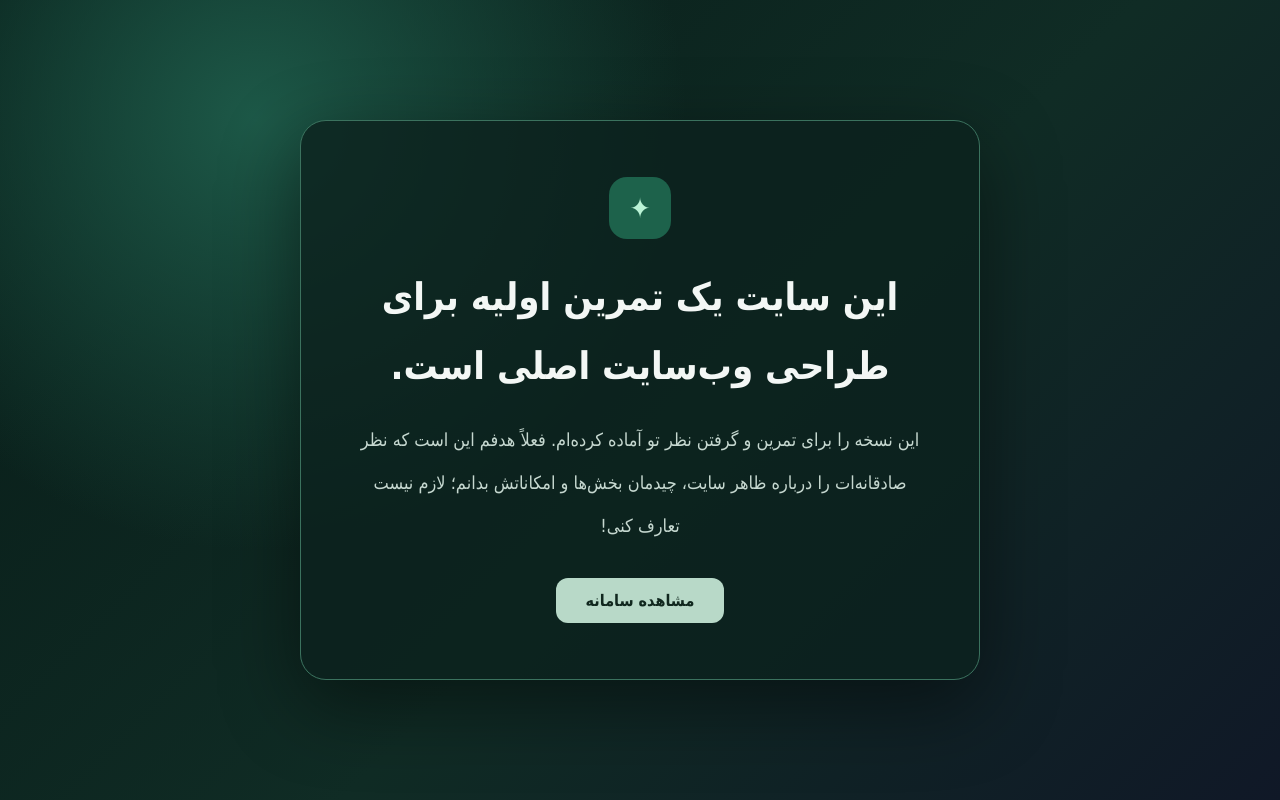
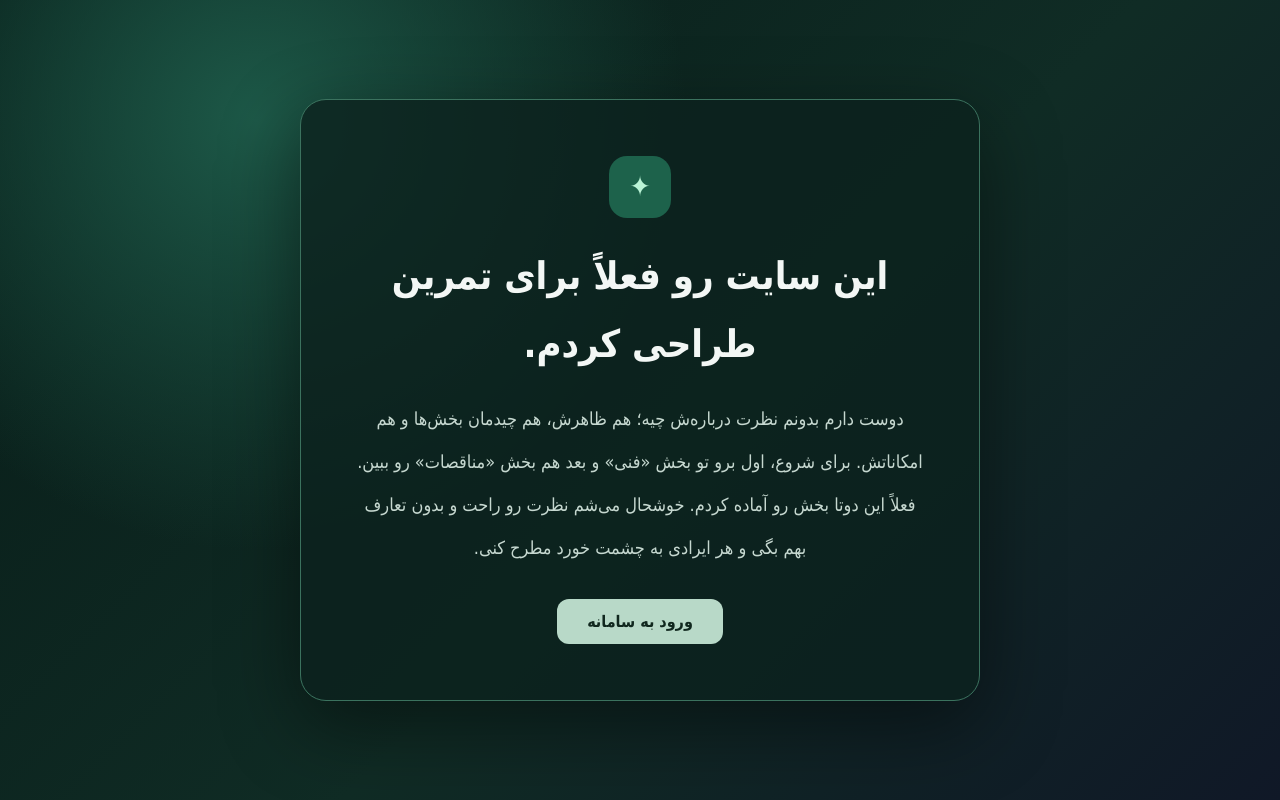
Before and after one commit to aminabdi232-dot/contractor-management, a plain HTML site: page intro.html in a window 1280 px wide. Drawn offline with Linux system fonts and the light colour scheme.

Commit message:
Update intro text with friendly guidance

```diff
--- a/intro.html
+++ b/intro.html
@@ -15,9 +15,9 @@ a{display:inline-block;text-decoration:none;background:#b8d9c8;color:#10271e;pad
 <body>
 <main class="card">
 <div class="mark">✦</div>
-<h1>این سایت یک تمرین اولیه برای طراحی وب‌سایت اصلی است.</h1>
-<p>این نسخه را برای تمرین و گرفتن نظر تو آماده کرده‌ام. فعلاً هدفم این است که نظر صادقانه‌ات را درباره ظاهر سایت، چیدمان بخش‌ها و امکاناتش بدانم؛ لازم نیست تعارف کنی!</p>
-<a href="panel.html">مشاهده سامانه</a>
+<h1>این سایت رو فعلاً برای تمرین طراحی کردم.</h1>
+<p>دوست دارم بدونم نظرت درباره‌ش چیه؛ هم ظاهرش، هم چیدمان بخش‌ها و هم امکاناتش. برای شروع، اول برو تو بخش «فنی» و بعد هم بخش «مناقصات» رو ببین. فعلاً این دوتا بخش رو آماده کردم. خوشحال می‌شم نظرت رو راحت و بدون تعارف بهم بگی و هر ایرادی به چشمت خورد مطرح کنی.</p>
+<a href="panel.html">ورود به سامانه</a>
 </main>
 </body>
 </html>
```
